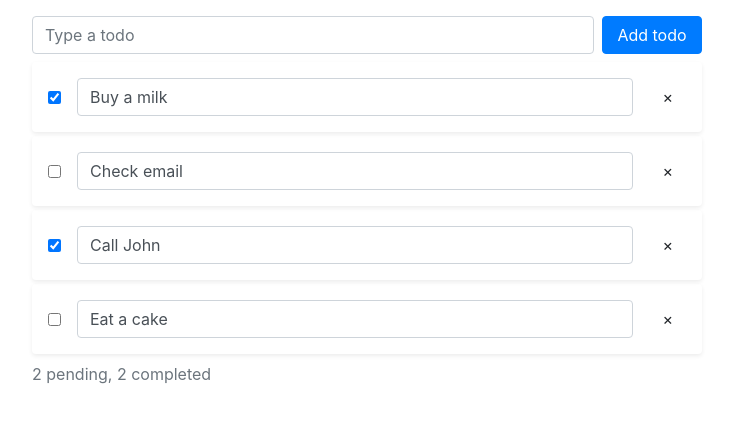
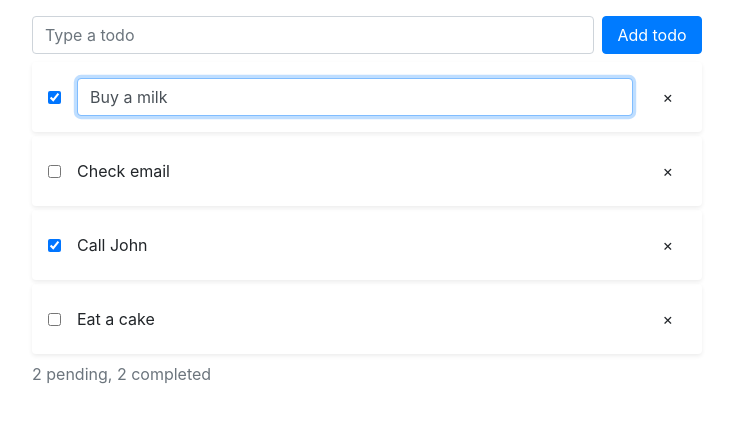
Before and after one commit to yurimikushov/react-mst-todo, a React (Create React App) app: page / in a window 1280 px wide. Both pictures are taken after a click on the checkbox 327 px from the left and 97 px from the top of the page. Shown: the top 422 px of the page, without its empty margins (273-1006 px from the left). Built offline with nearby package versions, Linux system fonts and the light colour scheme.

Commit message:
feat: add todo don't editable mode

```diff
--- a/src/components/TodoItem.jsx
+++ b/src/components/TodoItem.jsx
@@ -1,30 +1,43 @@
-import React from 'react'
+import React, { useState } from 'react'
 import PropTypes from 'prop-types'
 import { observer } from 'mobx-react-lite'
 
-const TodoItem = ({ todo, deleteTodo }) => (
-  <li className='todo-item d-flex align-items-center shadow-sm rounded p-3 my-1'>
+const TodoItem = ({ todo, deleteTodo }) => {
+  const [todoEditable, setTodoEditable] = useState(false)
+
+  return (
+    <li
+      className='todo-item d-flex align-items-center shadow-sm rounded p-3 my-1'
+      onClick={() => setTodoEditable(true)}
+    >
       <input
         className='todo-item__done'
         type='checkbox'
         checked={todo.done}
         onChange={() => todo.toggle()}
       />
+      {todoEditable ? (
         <input
           className='todo-item__name form-control mx-3'
           type='text'
           value={todo.title}
           placeholder='Type a todo'
           onChange={(e) => todo.setTitle(e.target.value)}
+          onBlur={() => setTodoEditable(false)}
+          autoFocus={true}
         />
+      ) : (
+        <div className='todo-item__name w-100 mx-3'>{todo.title}</div>
+      )}
       <button
-      className='todo-item__delete-btn btn close fs-1'
+        className='todo-item__delete-btn btn close ml-auto'
         onClick={deleteTodo}
       >
         <span>&times;</span>
       </button>
     </li>
   )
+}
 
 TodoItem.propTypes = {
   todo: PropTypes.shape({
```
Lines whose indentation alone changed are shown as unchanged.
